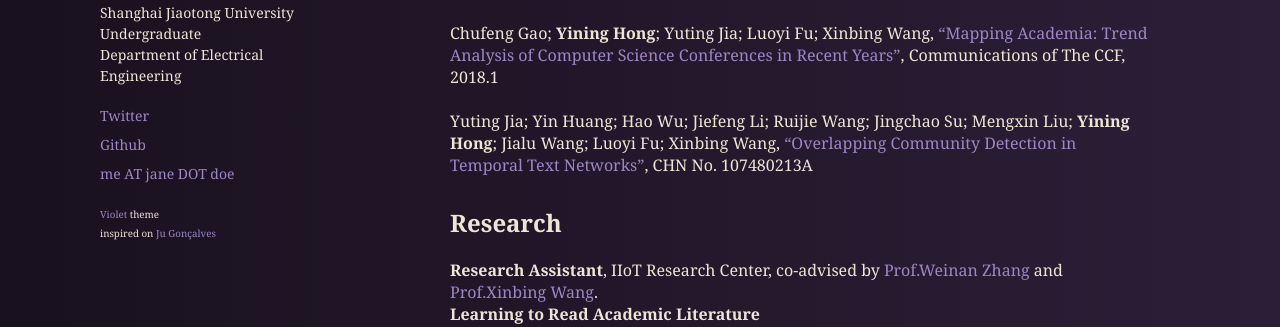
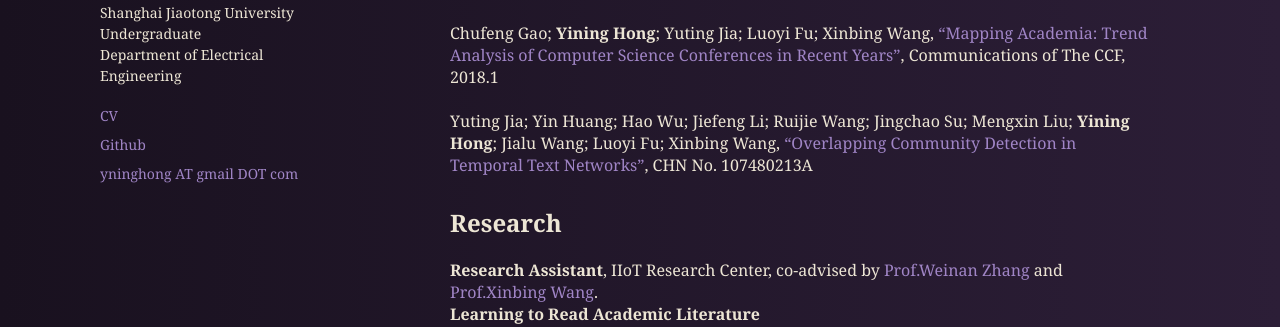
Before and after one commit to evelinehong/evelinehong.github.io, a Jekyll site: the page built from index.html, in a window 1280 px wide. Shown: the part 384-711 px from the top of the page. Built offline with Jekyll 4.4.1, drawn with Linux system fonts in a browser that asks for light colours.

Commit message:
change personal information

```diff
--- a/index.html
+++ b/index.html
@@ -17,15 +17,12 @@
 
   <nav>
     <ul>
-      <li><a href="https://twitter.com/{{ site.twitter }}">Twitter</a></li>
-      <li><a href="https://github.com/{{ site.github }}">Github</a></li>
-      <li><a href="mailto:{{ site.email }}">me AT jane DOT doe</a></li>
+      <li><a href="https://drive.google.com/file/d/1DjELxEnepj7_i8VGc3kzlaK718dEBIE7/view?usp=sharing">CV</a></li>
+      <li><a href="https://github.com/evelinehong">Github</a></li>
+      <li><a href="mailto:yninghong@gamil.com">yninghong AT gmail DOT com</a></li>
     </ul>
   </nav>
 
-  <small>
-    <a href="https://github.com/sergiokopplin/violet">Violet</a> theme
-    <br> inspired on <a href="http://cyberglot.me/">Ju Gonçalves</a>
   </small>
   <br><br><br><br><br><br><br><br><br><br><br><br><br><br><br><br><br><br><br><br><br><br><br><br><br><br><br><br><br><br><br><br><br><br><br><br><br><br><br><br><br><br><br><br><br><br><br><br><br><br><br><br><br><br><br><br><br><br><br><br><br><br><br><br><br><br><br><br><br><br><br><br><br><br><br><br><br><br><br>
 
```
